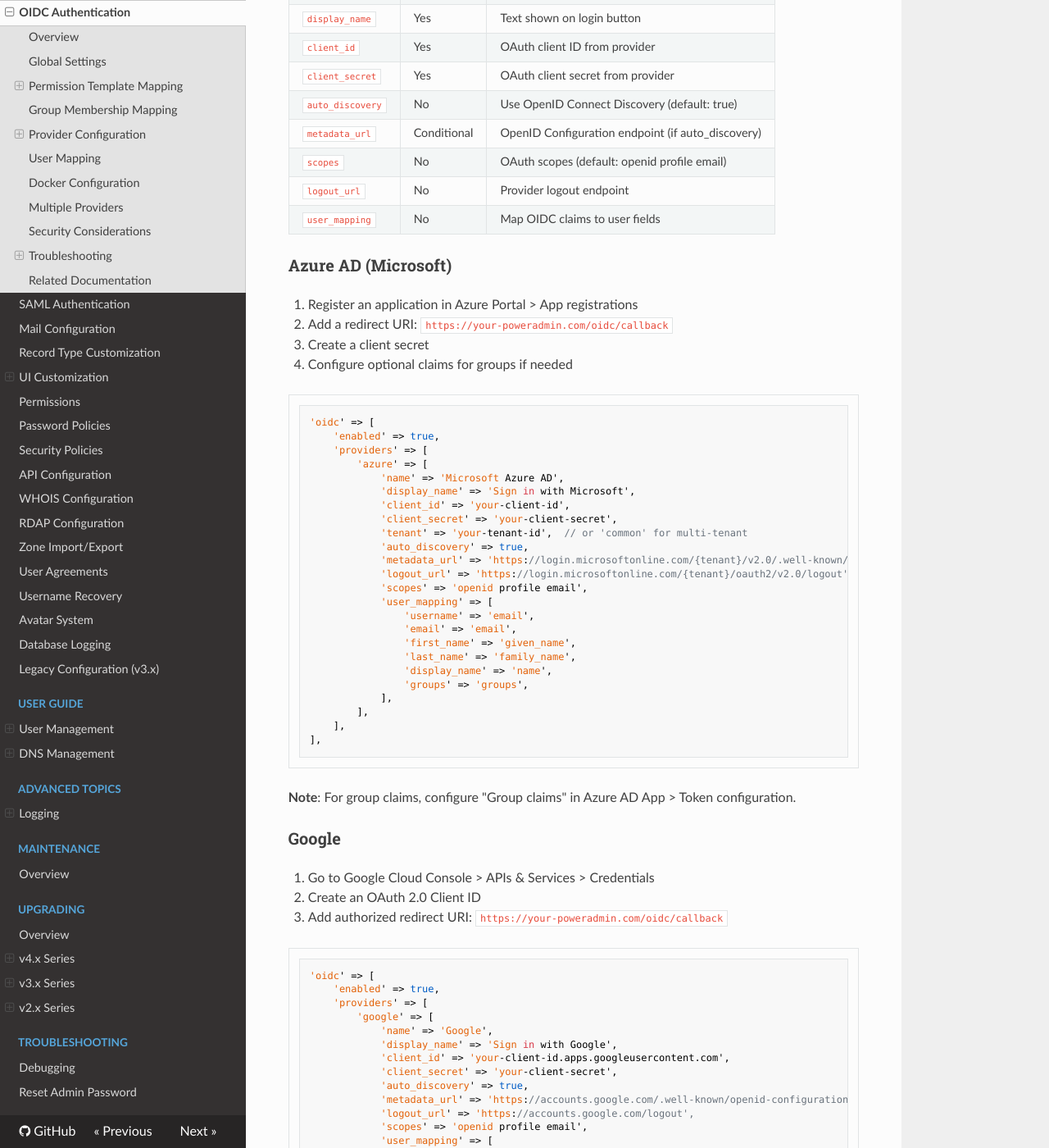
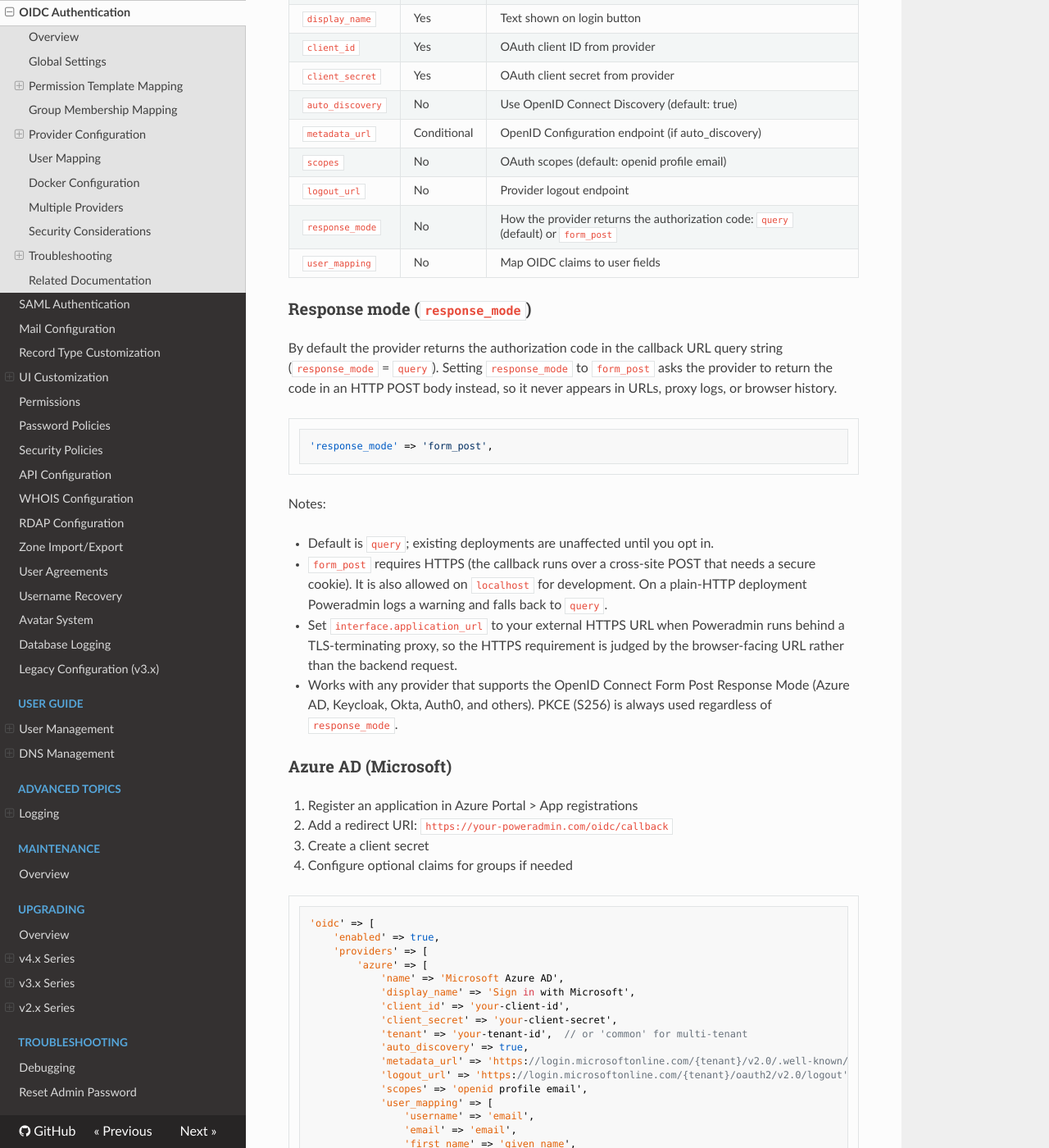
Before and after one commit to poweradmin/poweradmin-docs, an MkDocs documentation site: the page built from docs/configuration/oidc.md, in a window 1280 px wide and 1400 px high, scrolled down 4391 px. Shown: the whole window at 82% size. Built offline with MkDocs 1.6.1, drawn with Linux system fonts in a browser that asks for light colours; nearby versions of some CDN libraries.

Commit message:
docs(oidc): document response_mode option

````diff
--- a/docs/configuration/oidc.md
+++ b/docs/configuration/oidc.md
@@ -179,7 +179,32 @@ Each provider requires specific configuration. All providers share these common
 | `metadata_url` | Conditional | OpenID Configuration endpoint (if auto_discovery) |
 | `scopes` | No | OAuth scopes (default: openid profile email) |
 | `logout_url` | No | Provider logout endpoint |
+| `response_mode` | No | How the provider returns the authorization code: `query` (default) or `form_post` |
 | `user_mapping` | No | Map OIDC claims to user fields |
+
+### Response mode (`response_mode`)
+
+By default the provider returns the authorization code in the callback URL query
+string (`response_mode` = `query`). Setting `response_mode` to `form_post` asks the
+provider to return the code in an HTTP POST body instead, so it never appears in
+URLs, proxy logs, or browser history.
+
+```php
+'response_mode' => 'form_post',
+```
+
+Notes:
+
+- Default is `query`; existing deployments are unaffected until you opt in.
+- `form_post` requires HTTPS (the callback runs over a cross-site POST that needs a
+  secure cookie). It is also allowed on `localhost` for development. On a plain-HTTP
+  deployment Poweradmin logs a warning and falls back to `query`.
+- Set `interface.application_url` to your external HTTPS URL when Poweradmin runs
+  behind a TLS-terminating proxy, so the HTTPS requirement is judged by the
+  browser-facing URL rather than the backend request.
+- Works with any provider that supports the OpenID Connect Form Post Response Mode
+  (Azure AD, Keycloak, Okta, Auth0, and others). PKCE (S256) is always used
+  regardless of `response_mode`.
 
 ### Azure AD (Microsoft)
 
````
